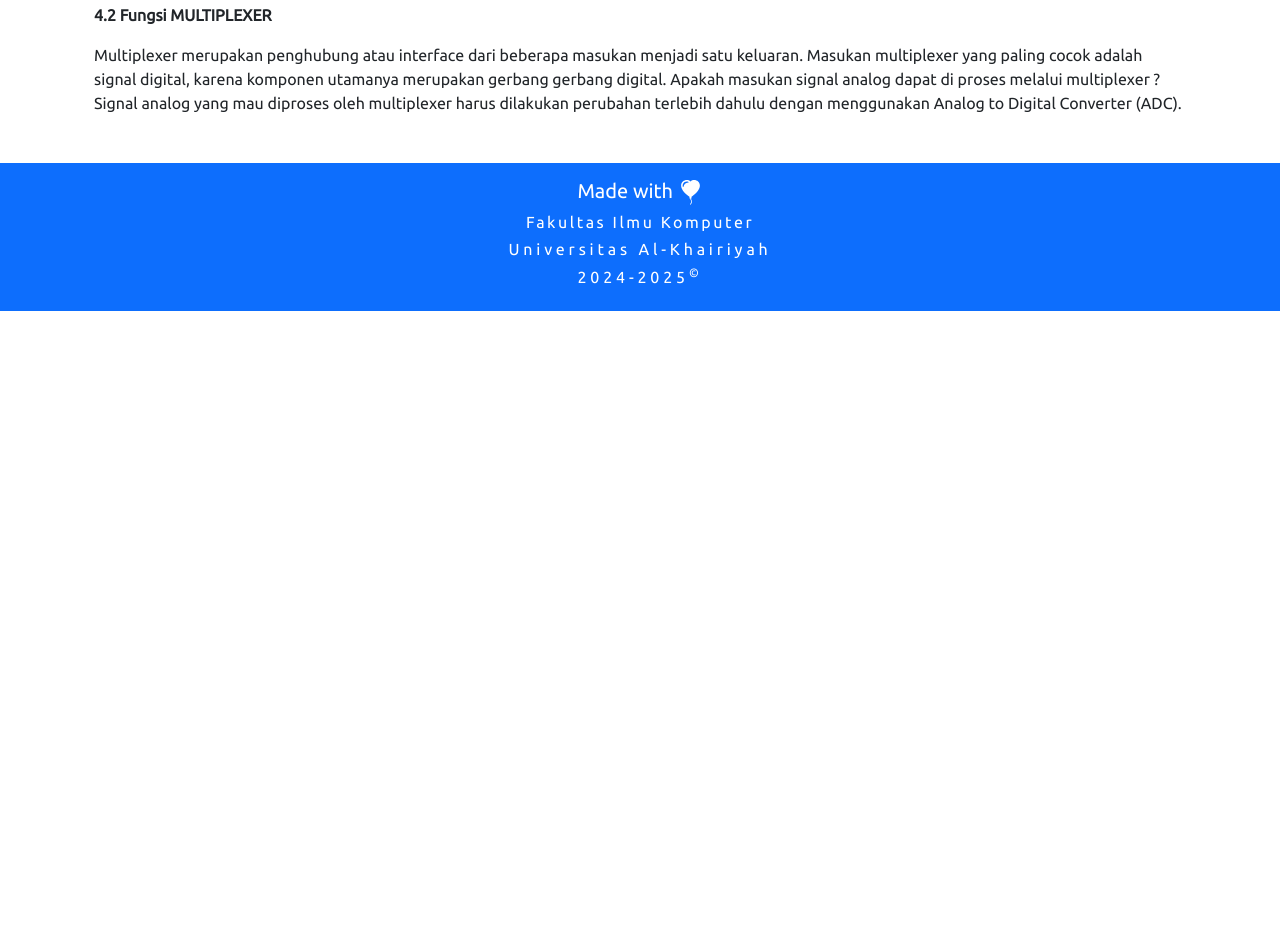
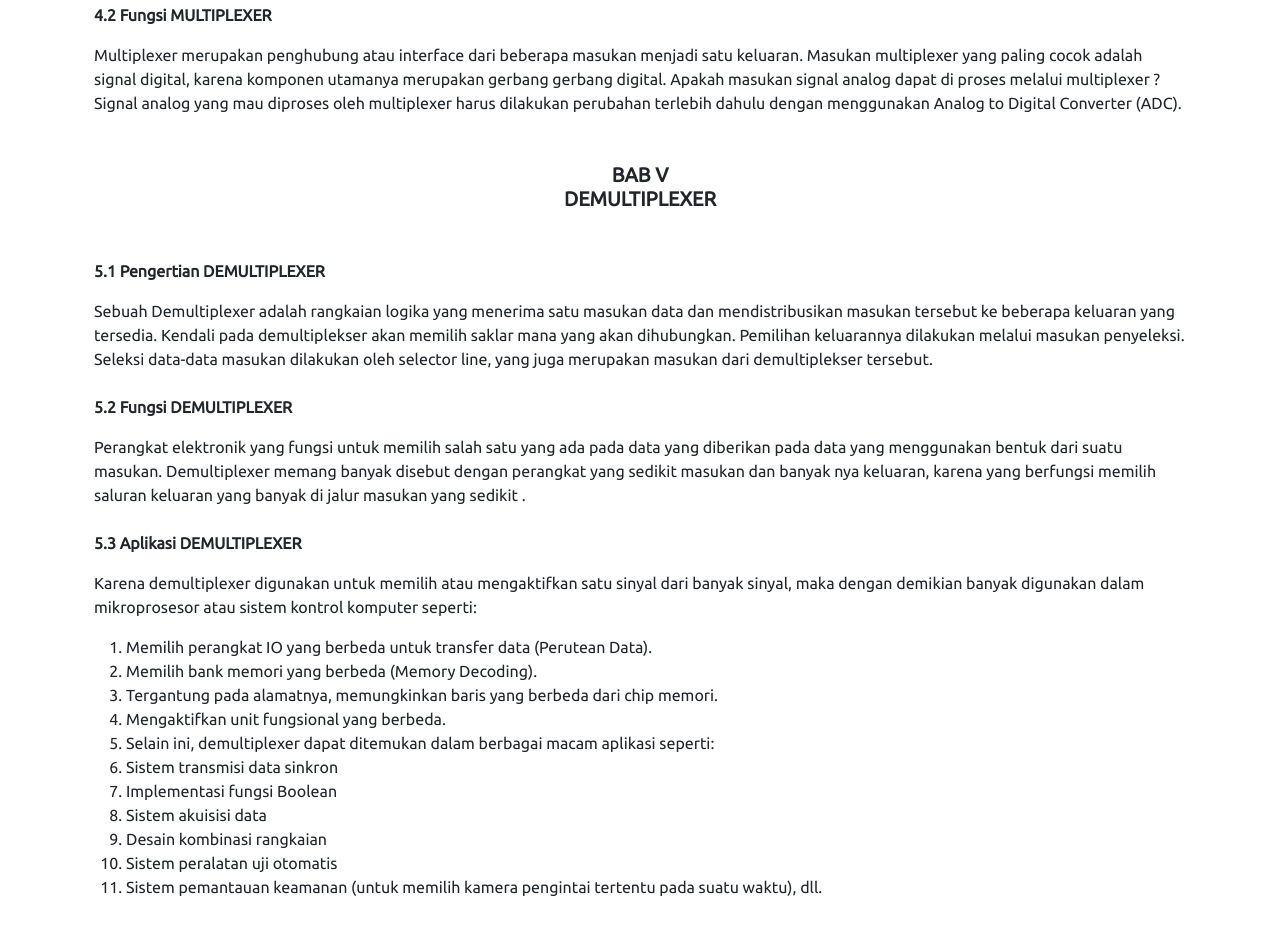
Before and after one commit to Ardhiityo/simdig, a plain HTML site: page article.html in a window 1280 px wide. Shown: the part 2329-3260 px from the top of the page. Before the commit the page ends 2640 px from the top, so only its background shows below. Drawn offline with nearby package versions, Linux system fonts and the light colour scheme.

Commit message:
feat : article

```diff
--- a/article.html
+++ b/article.html
@@ -172,10 +172,76 @@
             MULTIPLEXER
           </h5>
           <p class="fw-bold mt-5">4.1 Pengertian MULTIPLEXER</p>
-          <p>Multiplexer (MUX) adalah suatu rangkaian digital yang terdiri dari beberapa masukan signal digital dan diproses oleh komponen prosessing (selektor) untuk menghasilkan satu keluaran.
+          <p>Multiplexer (MUX) adalah suatu rangkaian digital yang terdiri dari beberapa masukan signal digital dan
+            diproses oleh komponen prosessing (selektor) untuk menghasilkan satu keluaran.
           </p>
           <p class="fw-bold mt-4">4.2 Fungsi MULTIPLEXER</p>
-          <p>Multiplexer merupakan penghubung atau interface dari beberapa masukan menjadi satu keluaran. Masukan multiplexer yang paling cocok adalah signal digital, karena komponen utamanya merupakan gerbang gerbang digital. Apakah masukan signal analog dapat di proses melalui multiplexer ? Signal analog yang mau diproses oleh multiplexer harus dilakukan perubahan terlebih dahulu dengan menggunakan Analog to Digital Converter (ADC).
+          <p>Multiplexer merupakan penghubung atau interface dari beberapa masukan menjadi satu keluaran. Masukan
+            multiplexer yang paling cocok adalah signal digital, karena komponen utamanya merupakan gerbang gerbang
+            digital. Apakah masukan signal analog dapat di proses melalui multiplexer ? Signal analog yang mau diproses
+            oleh multiplexer harus dilakukan perubahan terlebih dahulu dengan menggunakan Analog to Digital Converter
+            (ADC).
+          </p>
+        </article>
+
+        <article class="my-5">
+          <h5 class="fw-bold text-center">
+            BAB V <br>
+            DEMULTIPLEXER
+          </h5>
+          <p class="fw-bold mt-5">5.1 Pengertian DEMULTIPLEXER
+          </p>
+          <p>Sebuah Demultiplexer adalah rangkaian logika yang menerima satu masukan data dan mendistribusikan masukan
+            tersebut ke beberapa keluaran yang tersedia. Kendali pada demultiplekser akan memilih saklar mana yang akan
+            dihubungkan. Pemilihan keluarannya dilakukan melalui masukan penyeleksi. Seleksi data-data masukan dilakukan
+            oleh selector line, yang juga merupakan masukan dari demultiplekser tersebut.
+          </p>
+          <p class="fw-bold mt-4">5.2 Fungsi DEMULTIPLEXER</p>
+          <p>Perangkat elektronik yang fungsi untuk memilih salah satu yang ada pada data yang diberikan pada data yang
+            menggunakan bentuk dari suatu masukan. Demultiplexer memang banyak disebut dengan perangkat yang sedikit
+            masukan dan banyak nya keluaran, karena yang berfungsi memilih saluran keluaran yang banyak di jalur masukan
+            yang sedikit .
+          </p>
+          <p class="fw-bold mt-4">5.3 Aplikasi DEMULTIPLEXER</p>
+          <p>Karena demultiplexer digunakan untuk memilih atau mengaktifkan satu sinyal dari banyak sinyal, maka dengan
+            demikian banyak digunakan dalam mikroprosesor atau sistem kontrol komputer seperti:
+          <ol type="1">
+            <li>
+              Memilih perangkat IO yang berbeda untuk transfer data (Perutean
+              Data).
+            </li>
+            <li>
+              Memilih bank memori yang berbeda (Memory Decoding).
+            </li>
+            <li>
+              Tergantung pada alamatnya, memungkinkan baris yang berbeda dari chip memori.
+            </li>
+            <li>
+              Mengaktifkan unit fungsional yang berbeda.
+            </li>
+            <li>
+              Selain ini, demultiplexer dapat ditemukan dalam berbagai macam aplikasi seperti:
+            </li>
+            <li>
+              Sistem transmisi data sinkron
+            </li>
+            <li>
+              Implementasi fungsi Boolean
+            </li>
+            <li>
+              Sistem akuisisi data
+            </li>
+            <li>
+              Desain kombinasi rangkaian
+            </li>
+            <li>
+              Sistem peralatan uji otomatis
+            </li>
+            <li>
+              Sistem pemantauan keamanan (untuk memilih kamera pengintai tertentu pada suatu waktu), dll.
+            </li>
+          </ol>
+
           </p>
         </article>
 
@@ -189,14 +255,16 @@
 
   <footer class="container-fluid text-center bg-primary text-white p-3 mt-5">
     <h5>Made with
-      <svg xmlns="http://www.w3.org/2000/svg" width="25" height="25" fill="currentColor" class="bi bi-balloon-heart-fill" viewBox="0 0 16 16">
-        <path fill-rule="evenodd" d="M8.49 10.92C19.412 3.382 11.28-2.387 8 .986 4.719-2.387-3.413 3.382 7.51 10.92l-.234.468a.25.25 0 1 0 .448.224l.04-.08c.009.17.024.315.051.45.068.344.208.622.448 1.102l.013.028c.212.422.182.85.05 1.246-.135.402-.366.751-.534 1.003a.25.25 0 0 0 .416.278l.004-.007c.166-.248.431-.646.588-1.115.16-.479.212-1.051-.076-1.629-.258-.515-.365-.732-.419-1.004a2 2 0 0 1-.037-.289l.008.017a.25.25 0 1 0 .448-.224l-.235-.468ZM6.726 1.269c-1.167-.61-2.8-.142-3.454 1.135-.237.463-.36 1.08-.202 1.85.055.27.467.197.527-.071.285-1.256 1.177-2.462 2.989-2.528.234-.008.348-.278.14-.386"/>
+      <svg xmlns="http://www.w3.org/2000/svg" width="25" height="25" fill="currentColor"
+        class="bi bi-balloon-heart-fill" viewBox="0 0 16 16">
+        <path fill-rule="evenodd"
+          d="M8.49 10.92C19.412 3.382 11.28-2.387 8 .986 4.719-2.387-3.413 3.382 7.51 10.92l-.234.468a.25.25 0 1 0 .448.224l.04-.08c.009.17.024.315.051.45.068.344.208.622.448 1.102l.013.028c.212.422.182.85.05 1.246-.135.402-.366.751-.534 1.003a.25.25 0 0 0 .416.278l.004-.007c.166-.248.431-.646.588-1.115.16-.479.212-1.051-.076-1.629-.258-.515-.365-.732-.419-1.004a2 2 0 0 1-.037-.289l.008.017a.25.25 0 1 0 .448-.224l-.235-.468ZM6.726 1.269c-1.167-.61-2.8-.142-3.454 1.135-.237.463-.36 1.08-.202 1.85.055.27.467.197.527-.071.285-1.256 1.177-2.462 2.989-2.528.234-.008.348-.278.14-.386" />
       </svg>
     </h5>
     <h6 style="letter-spacing: 0.2vmax;">Fakultas Ilmu Komputer</h6>
     <h6 style="letter-spacing: 0.3vmax;">Universitas Al-Khairiyah</h6>
     <h6 style="letter-spacing: 0.3vmax;">2024-2025<sup>&copy;</sup></h6>
-</footer>
+  </footer>
 
   </div>
 
```
Also changed, not shown: index.html (+1 -1 lines).
